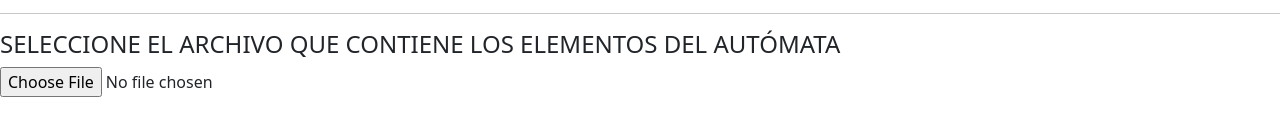
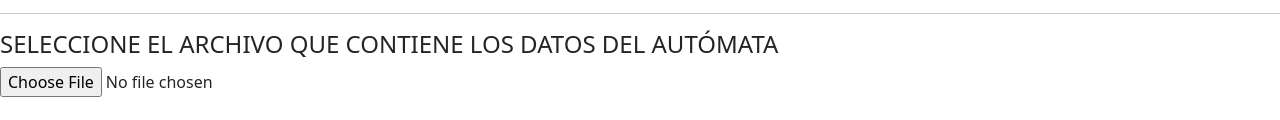
Before and after one commit to lestherxm/A-FL-PROJECT, a plain HTML site: page index.html in a window 1280 px wide. Shown: the part 741-861 px from the top of the page. Drawn offline with nearby package versions, Linux system fonts and the light colour scheme.

Commit message:
modificando readme y restricciones

```diff
--- a/index.html
+++ b/index.html
@@ -43,7 +43,7 @@
 
      <div class="selectingFile">
          <section id="formZone">
-                <h4>SELECCIONE EL ARCHIVO QUE CONTIENE LOS ELEMENTOS DEL AUTÓMATA</h4>
+                <h4>SELECCIONE EL ARCHIVO QUE CONTIENE LOS DATOS DEL AUTÓMATA</h4>
                 <form name="form">
                      <input type="file" name="files" id="files" accept=".txt">
                 </form>
```
